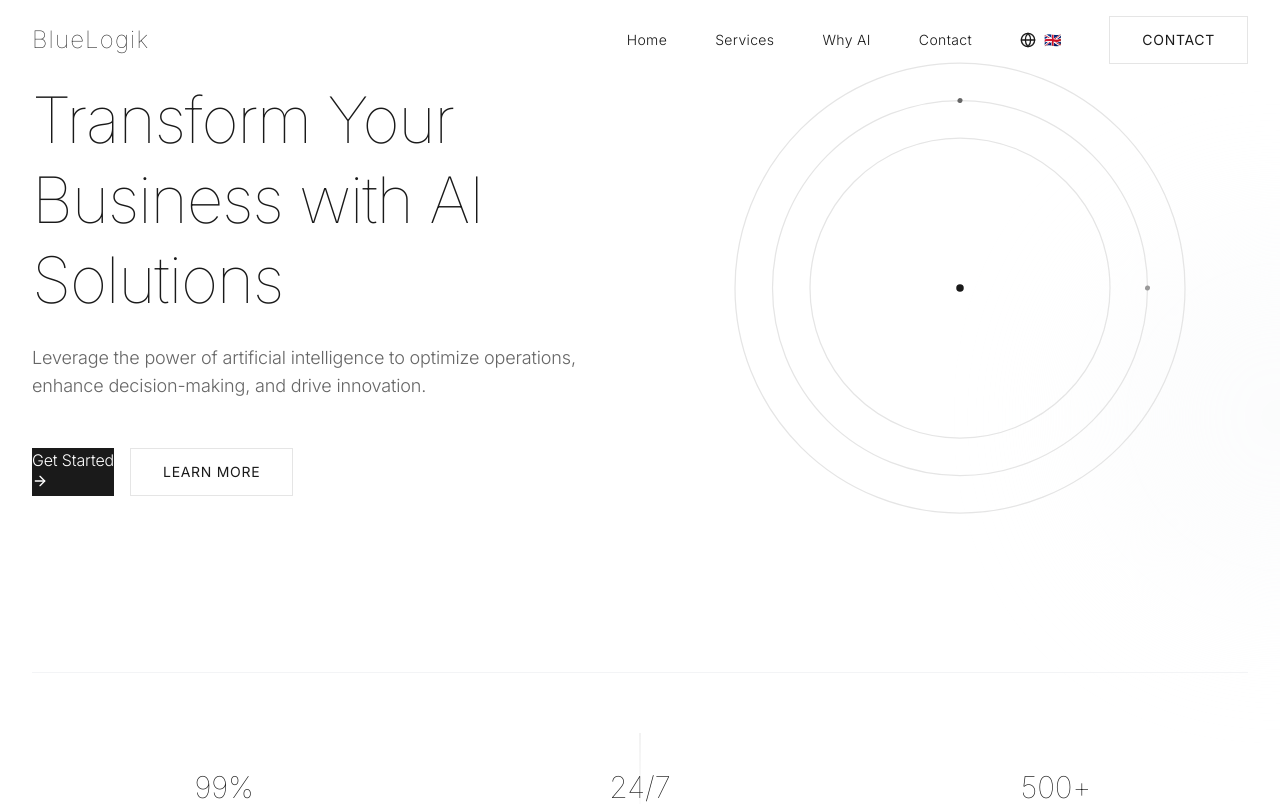
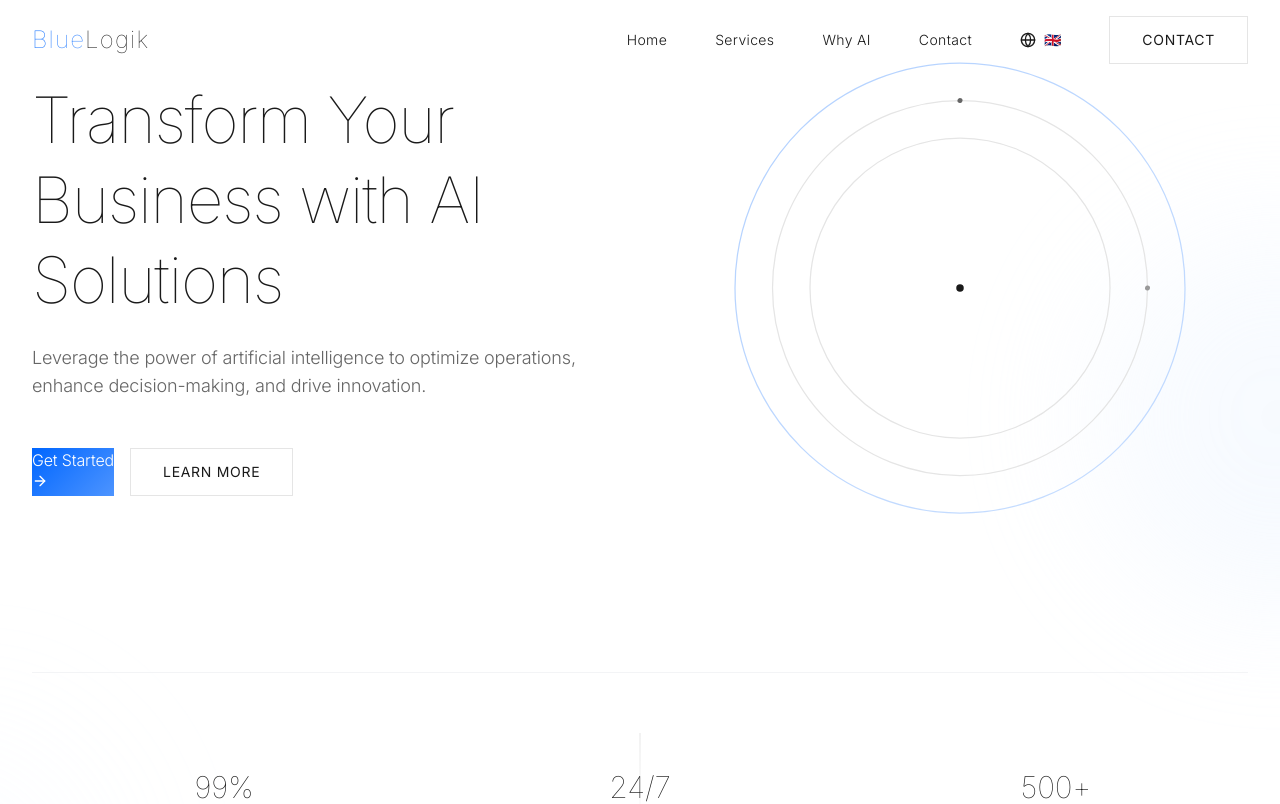
Before and after one commit to vital1188/bluelogik-website, a React (Vite) app: page / in a window 1280 px wide. Shown: the top 804 px of the page. Built offline with nearby package versions, Linux system fonts and the light colour scheme.

Commit message:
Add subtle blue gradient accents throughout the website

```diff
--- a/src/components/Contact.tsx
+++ b/src/components/Contact.tsx
@@ -88,8 +88,8 @@ const Contact: React.FC = () => {
                   viewport={{ once: true }}
                   className="flex items-start gap-4 group"
                 >
-                  <div className="w-10 h-10 rounded-full bg-gray-100 flex items-center justify-center flex-shrink-0 group-hover:bg-gray-200 transition-colors">
-                    <info.icon className="h-4 w-4 text-gray-600" />
+                  <div className="w-10 h-10 rounded-full bg-gradient-to-br from-blue-50 to-gray-50 flex items-center justify-center flex-shrink-0 group-hover:from-blue-100 group-hover:to-gray-100 transition-all">
+                    <info.icon className="h-4 w-4 text-blue-600" />
                   </div>
                   <div>
                     <h4 className="text-sm text-gray-500 mb-1">
@@ -112,7 +112,7 @@ const Contact: React.FC = () => {
               className="border-t border-gray-100 pt-8"
             >
               <div className="flex items-center gap-3 mb-4">
-                <Clock className="h-4 w-4 text-gray-400" />
+                <Clock className="h-4 w-4 text-blue-500" />
                 <h4 className="text-sm font-medium">{t('contact.hours.title')}</h4>
               </div>
               <div className="space-y-2 text-sm">
@@ -224,7 +224,7 @@ const Contact: React.FC = () => {
                   <button
                     type="submit"
                     disabled={isSubmitting}
-                    className="btn-minimal-dark w-full justify-center disabled:opacity-50 disabled:cursor-not-allowed"
+                    className="btn-minimal-blue w-full justify-center disabled:opacity-50 disabled:cursor-not-allowed"
                   >
                     {isSubmitting ? (
                       <>
--- a/src/components/Footer.tsx
+++ b/src/components/Footer.tsx
@@ -25,7 +25,7 @@ const Footer: React.FC = () => {
           {/* Logo & Copyright */}
           <div>
             <Link to="/" className="text-xl font-thin tracking-wider inline-block mb-4">
-              BlueLogik
+              <span className="gradient-text-blue">Blue</span>Logik
             </Link>
             <p className="text-sm text-gray-500">
               © {currentYear} BlueLogik. {t('footer.rights')}
--- a/src/components/Hero.tsx
+++ b/src/components/Hero.tsx
@@ -41,7 +41,7 @@ const Hero: React.FC = () => {
               animate={{ opacity: 1, y: 0 }}
               transition={{ duration: 0.8, delay: 0.3 }}
             >
-              <a href="#contact" className="btn-minimal-dark group">
+              <a href="#contact" className="btn-minimal-blue group">
                 {t('hero.cta')}
                 <ArrowRight className="h-4 w-4 transition-transform group-hover:translate-x-1" />
               </a>
@@ -65,14 +65,23 @@ const Hero: React.FC = () => {
                 className="w-full h-full"
                 style={{ maxWidth: '500px', margin: '0 auto', display: 'block' }}
               >
+                {/* Gradient definition */}
+                <defs>
+                  <linearGradient id="blueGradient" x1="0%" y1="0%" x2="100%" y2="100%">
+                    <stop offset="0%" stopColor="#0066ff" />
+                    <stop offset="100%" stopColor="#4d94ff" />
+                  </linearGradient>
+                </defs>
+
                 {/* Animated circles */}
                 <motion.circle
                   cx="200"
                   cy="200"
                   r="180"
                   fill="none"
-                  stroke="#e5e5e5"
+                  stroke="url(#blueGradient)"
                   strokeWidth="1"
+                  strokeOpacity="0.3"
                   initial={{ pathLength: 0 }}
                   animate={{ pathLength: 1 }}
                   transition={{ duration: 2, ease: "easeInOut" }}
@@ -157,8 +166,9 @@ const Hero: React.FC = () => {
         </motion.div>
       </div>
 
-      {/* Subtle background element */}
-      <div className="absolute top-1/2 right-0 w-96 h-96 bg-gray-50 rounded-full blur-3xl opacity-50 -z-10 transform translate-x-1/2 -translate-y-1/2" />
+      {/* Subtle background elements */}
+      <div className="absolute top-1/2 right-0 w-96 h-96 bg-gradient-to-br from-blue-50 to-blue-100 rounded-full blur-3xl opacity-30 -z-10 transform translate-x-1/2 -translate-y-1/2" />
+      <div className="absolute bottom-0 left-0 w-72 h-72 bg-gradient-to-tr from-blue-50 to-transparent rounded-full blur-3xl opacity-20 -z-10 transform -translate-x-1/2 translate-y-1/2" />
     </section>
   );
 };
--- a/src/components/Navbar.tsx
+++ b/src/components/Navbar.tsx
@@ -52,7 +52,9 @@ const Navbar: React.FC = () => {
               transition={{ duration: 0.6 }}
               className="flex items-center space-x-2"
             >
-              <span className="text-2xl font-thin tracking-wider">BlueLogik</span>
+              <span className="text-2xl font-thin tracking-wider">
+                <span className="gradient-text-blue">Blue</span>Logik
+              </span>
             </motion.div>
           </Link>
 
--- a/src/components/Services.tsx
+++ b/src/components/Services.tsx
@@ -115,7 +115,7 @@ const Services: React.FC = () => {
           initial="hidden"
           whileInView="visible"
           viewport={{ once: true }}
-          className="grid md:grid-cols-2 lg:grid-cols-4 gap-px bg-gray-200"
+          className="grid md:grid-cols-2 lg:grid-cols-4 gap-px bg-gray-200 relative overflow-hidden"
         >
           {services.map((service) => (
             <motion.div
@@ -127,7 +127,7 @@ const Services: React.FC = () => {
                 <div className="flex flex-col h-full">
                   {/* Icon */}
                   <div className="mb-6">
-                    <service.icon className="h-6 w-6 text-gray-400 group-hover:text-gray-900 transition-colors duration-300" />
+                    <service.icon className="h-6 w-6 text-gray-400 group-hover:text-blue-600 transition-colors duration-300" />
                   </div>
 
                   {/* Content */}
@@ -139,7 +139,7 @@ const Services: React.FC = () => {
                   </p>
 
                   {/* Link */}
-                  <div className="flex items-center text-sm font-light">
+                  <div className="flex items-center text-sm font-light group-hover:text-blue-600 transition-colors duration-300">
                     <span className="mr-2">{t('services.learnMore')}</span>
                     <ArrowUpRight className="h-3 w-3 transition-transform group-hover:translate-x-0.5 group-hover:-translate-y-0.5" />
                   </div>
--- a/src/components/WhyAI.tsx
+++ b/src/components/WhyAI.tsx
@@ -78,8 +78,8 @@ const WhyAI: React.FC = () => {
               className="flex gap-6"
             >
               <div className="flex-shrink-0">
-                <div className="w-12 h-12 rounded-full bg-white flex items-center justify-center">
-                  <benefit.icon className="h-5 w-5 text-gray-600" />
+                <div className="w-12 h-12 rounded-full bg-gradient-to-br from-blue-50 to-white flex items-center justify-center">
+                  <benefit.icon className="h-5 w-5 text-blue-600" />
                 </div>
               </div>
               <div className="flex-1">
@@ -119,7 +119,7 @@ const WhyAI: React.FC = () => {
                 viewport={{ once: true }}
                 className="flex items-center gap-3"
               >
-                <CheckCircle className="h-4 w-4 text-gray-400 flex-shrink-0" />
+                <CheckCircle className="h-4 w-4 text-blue-500 flex-shrink-0" />
                 <span className="text-gray-700">{feature}</span>
               </motion.div>
             ))}
@@ -134,7 +134,7 @@ const WhyAI: React.FC = () => {
           viewport={{ once: true }}
           className="text-center mt-20"
         >
-          <a href="#contact" className="btn-minimal-dark group">
+          <a href="#contact" className="btn-minimal-blue group">
             {t('whyai.cta')}
             <ArrowRight className="h-4 w-4 transition-transform group-hover:translate-x-1" />
           </a>
--- a/src/index.css
+++ b/src/index.css
@@ -10,12 +10,16 @@
   --primary: #1a1a1a;
   --secondary: #666666;
   --accent: #0066ff;
+  --accent-light: #4d94ff;
+  --accent-lighter: #80b3ff;
   --background: #ffffff;
   --surface: #fafafa;
   --border: #e5e5e5;
   --text-primary: #1a1a1a;
   --text-secondary: #666666;
   --text-tertiary: #999999;
+  --gradient-blue: linear-gradient(135deg, #0066ff 0%, #4d94ff 100%);
+  --gradient-blue-subtle: linear-gradient(135deg, rgba(0, 102, 255, 0.05) 0%, rgba(77, 148, 255, 0.05) 100%);
 }
 
 /* Global Styles */
@@ -154,6 +158,33 @@ p {
   color: var(--text-primary);
 }
 
+/* Blue accent button */
+.btn-minimal-blue {
+  background: var(--gradient-blue);
+  color: var(--background);
+  border: none;
+  position: relative;
+}
+
+.btn-minimal-blue::before {
+  content: '';
+  position: absolute;
+  inset: -1px;
+  background: var(--gradient-blue);
+  border-radius: inherit;
+  z-index: -1;
+  opacity: 0;
+  transition: opacity 0.3s ease;
+}
+
+.btn-minimal-blue:hover::before {
+  opacity: 0.2;
+}
+
+.btn-minimal-blue:hover {
+  transform: translateY(-1px);
+}
+
 /* Link styles */
 .link-minimal {
   position: relative;
@@ -243,13 +274,21 @@ p {
 
 /* Selection */
 ::selection {
-  background: var(--text-primary);
+  background: var(--accent);
   color: var(--background);
 }
 
 ::-moz-selection {
-  background: var(--text-primary);
+  background: var(--accent);
   color: var(--background);
+}
+
+/* Gradient text */
+.gradient-text-blue {
+  background: var(--gradient-blue);
+  -webkit-background-clip: text;
+  -webkit-text-fill-color: transparent;
+  background-clip: text;
 }
 
 /* Responsive Typography */
```
